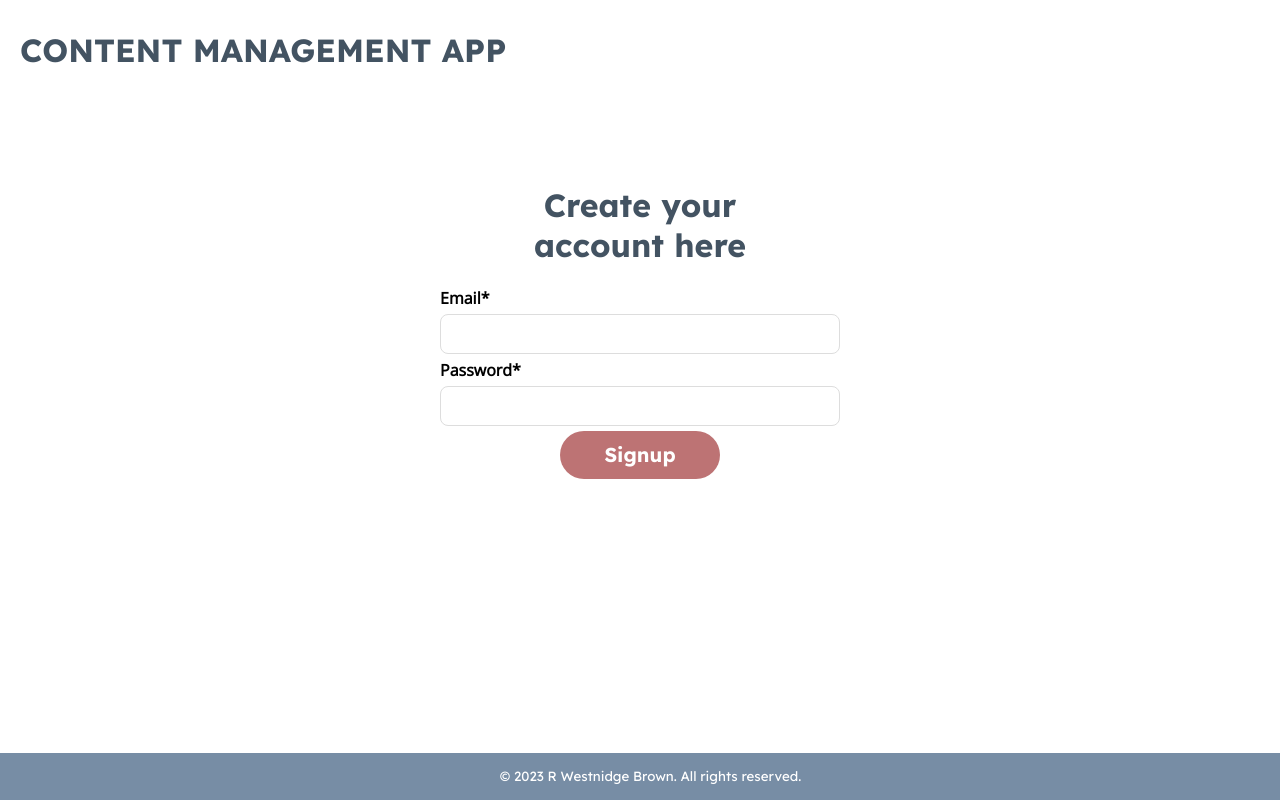
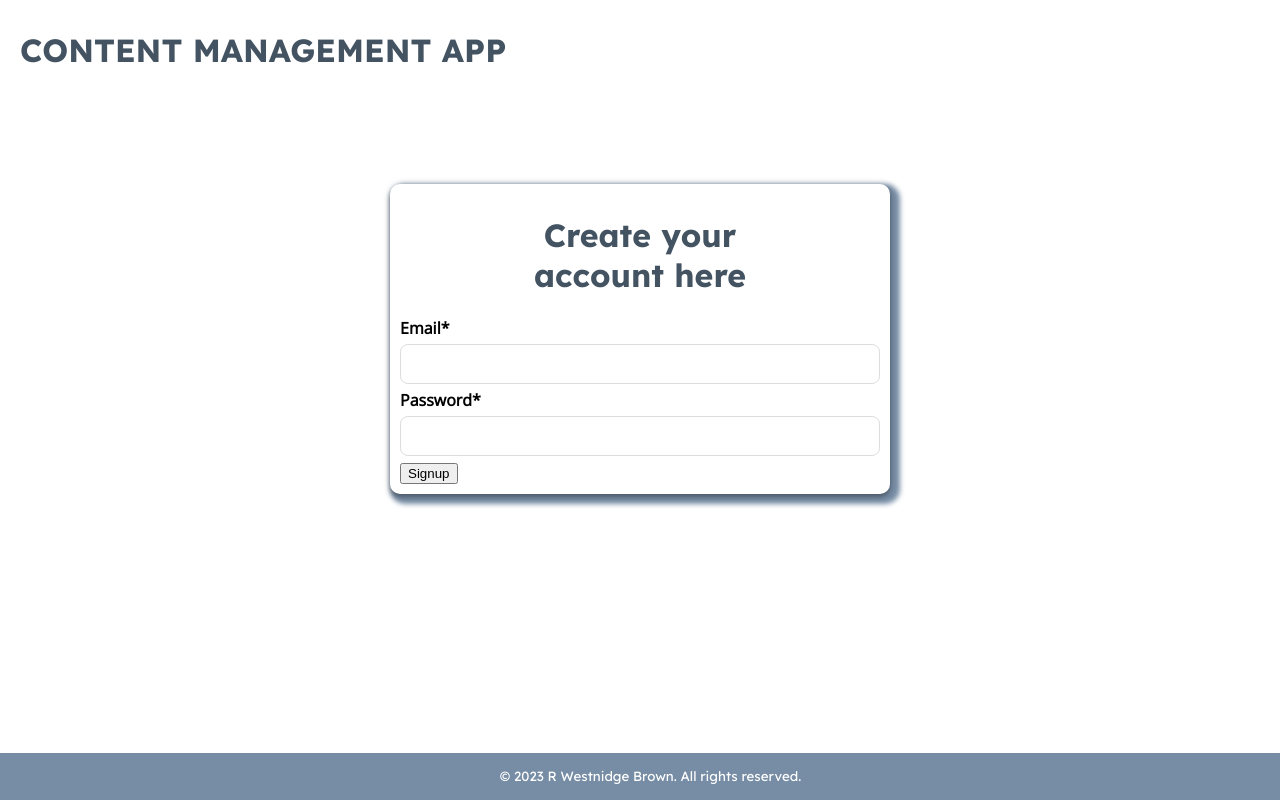
Before and after one commit to rhw-repo/mern-post-app, a React (Create React App) app in the folder frontend/: page /signup in a window 1280 px wide. Built offline with nearby package versions, Linux system fonts and the light colour scheme.

Commit message:
Adds paper effect, styles primary secondary btns

```diff
--- a/frontend/src/index.css
+++ b/frontend/src/index.css
@@ -30,9 +30,11 @@
  }
 
  /* primary buttons */
- form button,
+ .login_btn,
+ .signup_btn,
  .create_new_btn,
- .update-btn {
+ .go-to-edit-btn,
+ .save_btn {
    background: var(--primary);
    border: 0;
    color: #fff;
@@ -53,7 +55,8 @@
  .select_box,
  .date_range_btn,
  .close_date_range,
- .cancel_btn {
+ .cancel_btn,
+ .switch_form_btn {
    background: #fff;
    color: var(--primary);
    border: 0.125rem solid var(--primary);
@@ -84,15 +87,16 @@
    height: 3rem;
  }
 
+ /* colors text logout button, removes links underline*/
  header a {
-   color: #435362;
+   color: #BD7374;
    text-decoration: none;
  }
 
  nav button {
-   padding: 0.375rem 0.625rem;
-   font-size: 1em;
-   margin-left: 0.625rem;
+   margin-left: 1rem;
+   padding: 0.625rem;
+   width: 6rem;
  }
 
  /* footer */
@@ -200,8 +204,10 @@ inappropriate for user's filtering needs*/
    font-size: 1rem;
    padding: 0.625rem;
    margin: 1rem;
+   min-width: 6em;
  }
 
+ /* read, edit, create new pages */
  /* read page */
  .read {
    height: 31.25rem;
@@ -242,24 +248,28 @@ inappropriate for user's filtering needs*/
    border-radius: 1.875rem;
    padding: 0.625rem;
    margin-right: 0.5rem;
-  min-width: 4em; /* Set a minimum width for the tag */
-  display: inline-flex; /* Make the tag an inline-flex container */
-  justify-content: center; /* Center the content horizontally */
+   min-width: 4em;
+   /* Set a minimum width for the tag */
+   display: inline-flex;
+   /* Make the tag an inline-flex container */
+   justify-content: center;
+   /* Center the content horizontally */
  }
 
  .read button,
  .cancel_btn {
    padding: 0.625rem;
-   margin-top: 2rem;
  }
 
  .cancel_btn {
    width: 6rem;
  }
 
- .read_edit_cancel_btns {
+ .read_edit_create_btns {
    display: flex;
    justify-content: space-between;
+   align-items: center;
+   margin-top: 2rem;
  }
 
  /* create new material form & edit page form */
@@ -326,15 +336,33 @@ inappropriate for user's filtering needs*/
  /* temporary auth forms */
  form.signup,
  form.login {
-   max-width: 25rem;
-   margin: 2.5rem auto;
-   padding: 1.25rem;
+   max-width: 30rem;
+   margin: 5rem auto 3rem auto;
+   padding: 3rem;
    background: #fff;
+   padding: 0.625rem;
    border-radius: 0.625rem;
+   box-shadow:
+     0rem 0.125rem 0.25rem 0rem rgba(0, 0, 0, 0.2),
+     0rem 0.25rem 0.3125rem 0rem rgba(0, 0, 0, 0.14),
+     0rem 0.0625rem 0.625rem 0rem rgba(0, 0, 0, 0.12),
+     0.3125rem 0.3125rem 0.3125rem 0.3125rem #778DA5;
  }
 
- .btn {
+ .login_btn,
+ .signup_btn {
    display: flex;
    justify-content: center;
    align-items: center;
+   margin: 1.5rem auto 1rem auto;
  }
+
+ .switch_form_btns {
+   text-align: center;
+   color: #435362;
+ }
+
+ .switch_form_btn {
+   padding: 0.625rem;
+   width: 6rem;
+ }
```
Lines whose indentation alone changed are shown as unchanged.
